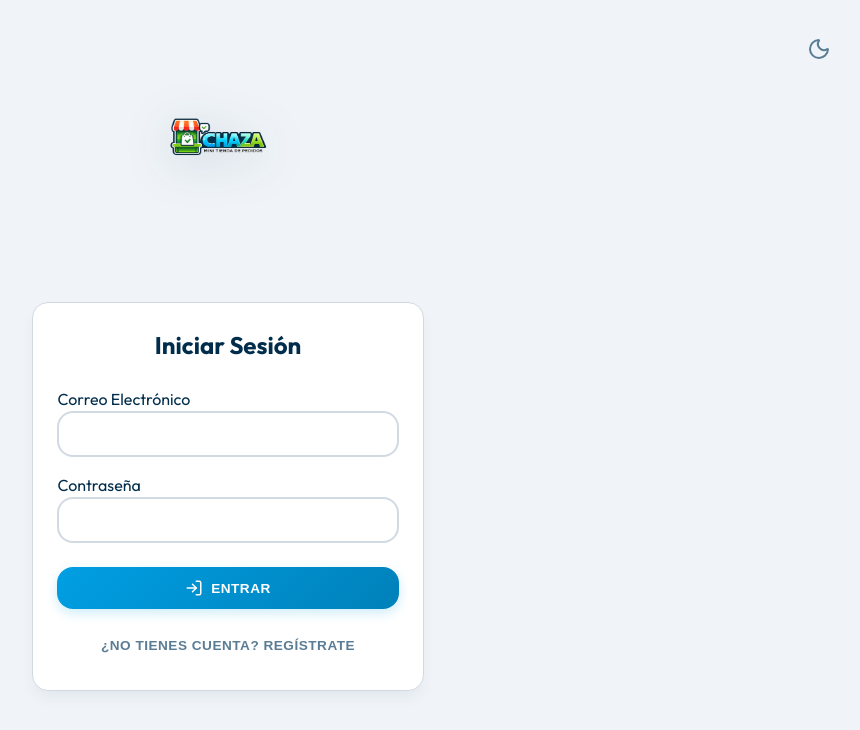
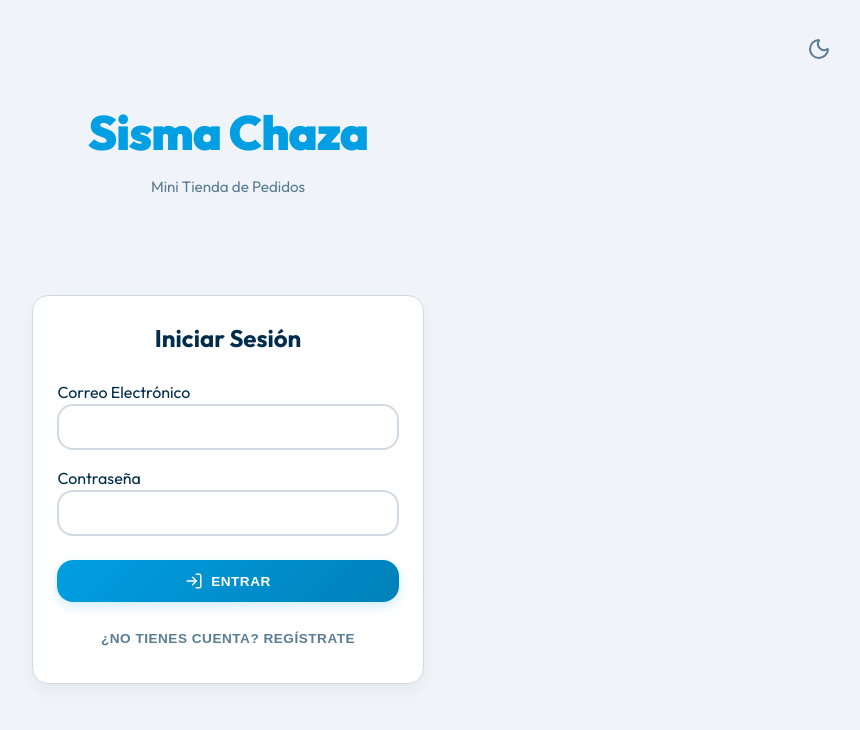
Before and after one commit to abeljose09-beep/chaza-sisma, a React (Vite) app: page / in a window 1280 px wide. Shown: the top 730 px of the page, without its empty margins (412-1272 px from the left). Built offline with nearby package versions, Linux system fonts and the light colour scheme; no server answers; the database is empty.

Commit message:
UI: Removed logos, replaced with clean text-only Sisma Chaza branding.

```diff
--- a/src/App.tsx
+++ b/src/App.tsx
@@ -35,13 +35,9 @@ export const App: React.FC = () => {
             {theme === 'light' ? <Moon size={24} /> : <Sun size={24} />}
           </button>
         </div>
-        <div style={{ textAlign: 'center', marginTop: '4rem', marginBottom: '2rem' }}>
-          <img
-            src={theme === 'dark' ? '/logo-dark.png' : '/logo-light.png'}
-            alt="Chaza Logo"
-            className="logo-img"
-            style={{ height: '120px', maxWidth: '90%', objectFit: 'contain', filter: 'drop-shadow(0 8px 24px rgba(0,45,75,0.15))' }}
-          />
+        <div style={{ textAlign: 'center', marginTop: '5rem', marginBottom: '2rem' }}>
+          <h1 style={{ fontSize: '3rem', fontWeight: '900', color: 'var(--primary)', margin: 0, letterSpacing: '-1px' }}>Sisma Chaza</h1>
+          <p style={{ color: 'var(--text-muted)', fontSize: '0.95rem', marginTop: '0.5rem' }}>Mini Tienda de Pedidos</p>
         </div>
         <Login />
       </div>
@@ -60,13 +56,8 @@ export const App: React.FC = () => {
       </header>
 
       <nav className="nav animate-fade-in" style={{ backgroundColor: 'var(--surface)', padding: '1.5rem', borderRadius: '24px', marginBottom: '2rem', border: '1px solid var(--border)' }}>
-        <div style={{ display: 'flex', alignItems: 'center', gap: '1rem' }}>
-          <img
-            src={theme === 'dark' ? '/logo-dark.png' : '/logo-light.png'}
-            alt="Logo"
-            className="logo-img"
-            style={{ height: '48px', objectFit: 'contain' }}
-          />
+        <div style={{ display: 'flex', alignItems: 'center' }}>
+          <h1 style={{ fontSize: '1.4rem', fontWeight: '900', color: 'var(--primary)', margin: 0 }}>Sisma Chaza</h1>
         </div>
         <div style={{ display: 'flex', gap: '0.6rem', flexWrap: 'wrap' }}>
           <button
```
